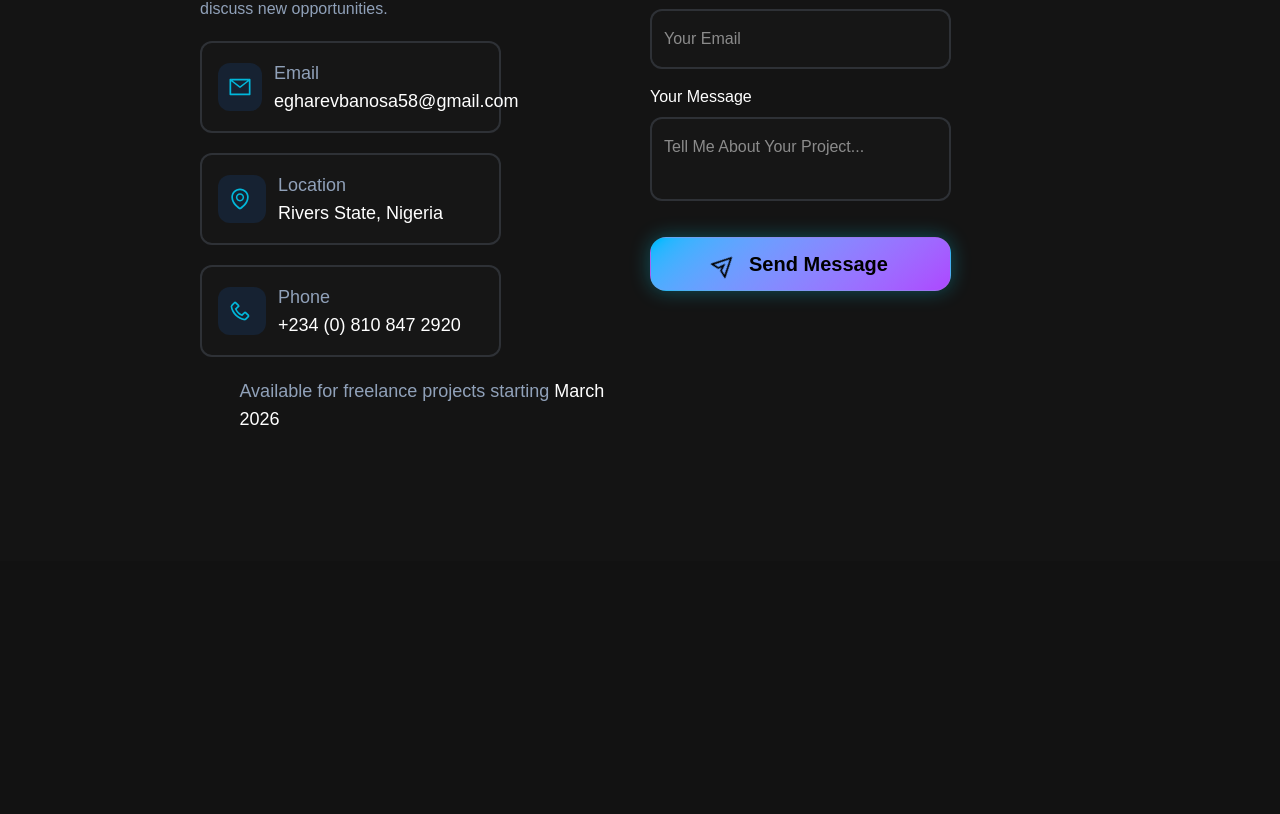
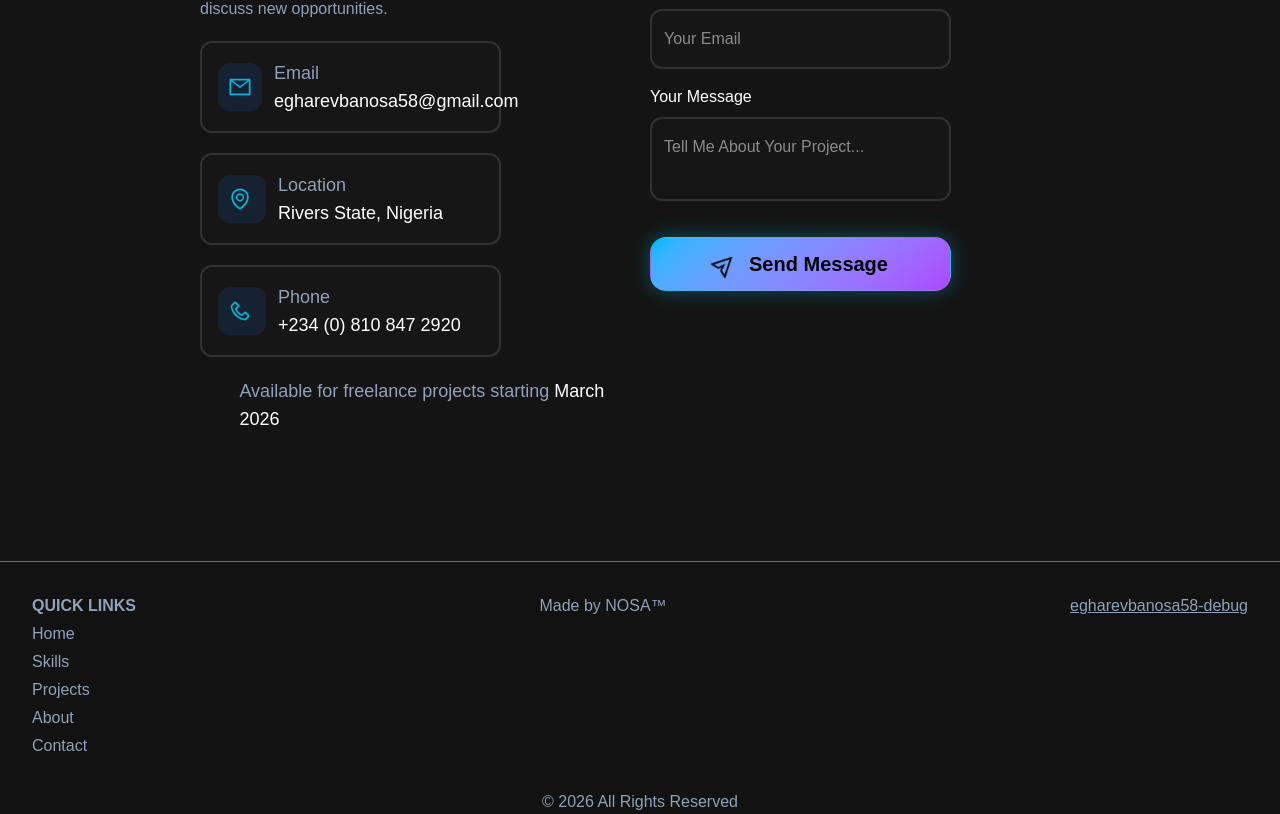
Before and after one commit to egharevbanosa58-debug/my-code-stack, a Next.js app in the folder my-stack/: page / in a window 1280 px wide. Shown: the part 6292-7106 px from the top of the page. Before the commit the page ends 6853 px from the top, so only its background shows below. Built offline with nearby package versions, Linux system fonts and the light colour scheme.

Commit message:
Made a footer

```diff
--- /dev/null
+++ b/my-stack/app/components/Footer.jsx
@@ -0,0 +1,21 @@
+export default function Footer() {
+    return (
+        <div className="border-t border-slate-500">
+            <div className="flex w-full justify-between p-8">
+                <span className="flex flex-col gap-1">
+                    <h3 className="dark:text-slate-400 text-slate-600 font-semibold">QUICK LINKS</h3>
+                    <a href="#first" className="dark:text-slate-400 text-slate-600 hover:underline">Home</a>
+                    <a href="#skills" className="dark:text-slate-400 text-slate-600 hover:underline">Skills</a>
+                    <a href="#project" className="dark:text-slate-400 text-slate-600 hover:underline">Projects</a>
+                    <a href="#about" className="dark:text-slate-400 text-slate-600 hover:underline">About</a>
+                    <a href="#contact" className="dark:text-slate-400 text-slate-600 hover:underline">Contact</a>
+                </span>
+
+                <p className="dark:text-slate-400 text-slate-600">Made by NOSA&trade;</p>
+                <a href="https://www.github.com/egharevbanosa58-debug" className="dark:text-slate-400 text-slate-600 underline">egharevbanosa58-debug</a>
+            </div>
+
+            <p className="dark:text-slate-400 text-slate-600 text-center">&copy; 2026 All Rights Reserved</p>
+        </div>
+    );
+}
--- a/my-stack/app/page.js
+++ b/my-stack/app/page.js
@@ -11,6 +11,7 @@ import { FiArrowUpRight, FiCoffee, FiUser } from "react-icons/fi";
 import { FaBolt, FaSpinner } from "react-icons/fa";
 import ContactDiv from "./components/ContactDiv";
 import Btt from "./components/Btt";
+import Footer from "./components/Footer";
 
 
 export default function Page() {
@@ -584,6 +585,9 @@ on 2025-11-02</p>
             </div>
           </section>
         </main>
+
+        {/* Footer */}
+        <Footer />
       </motion.div>
     </>
   );
```
